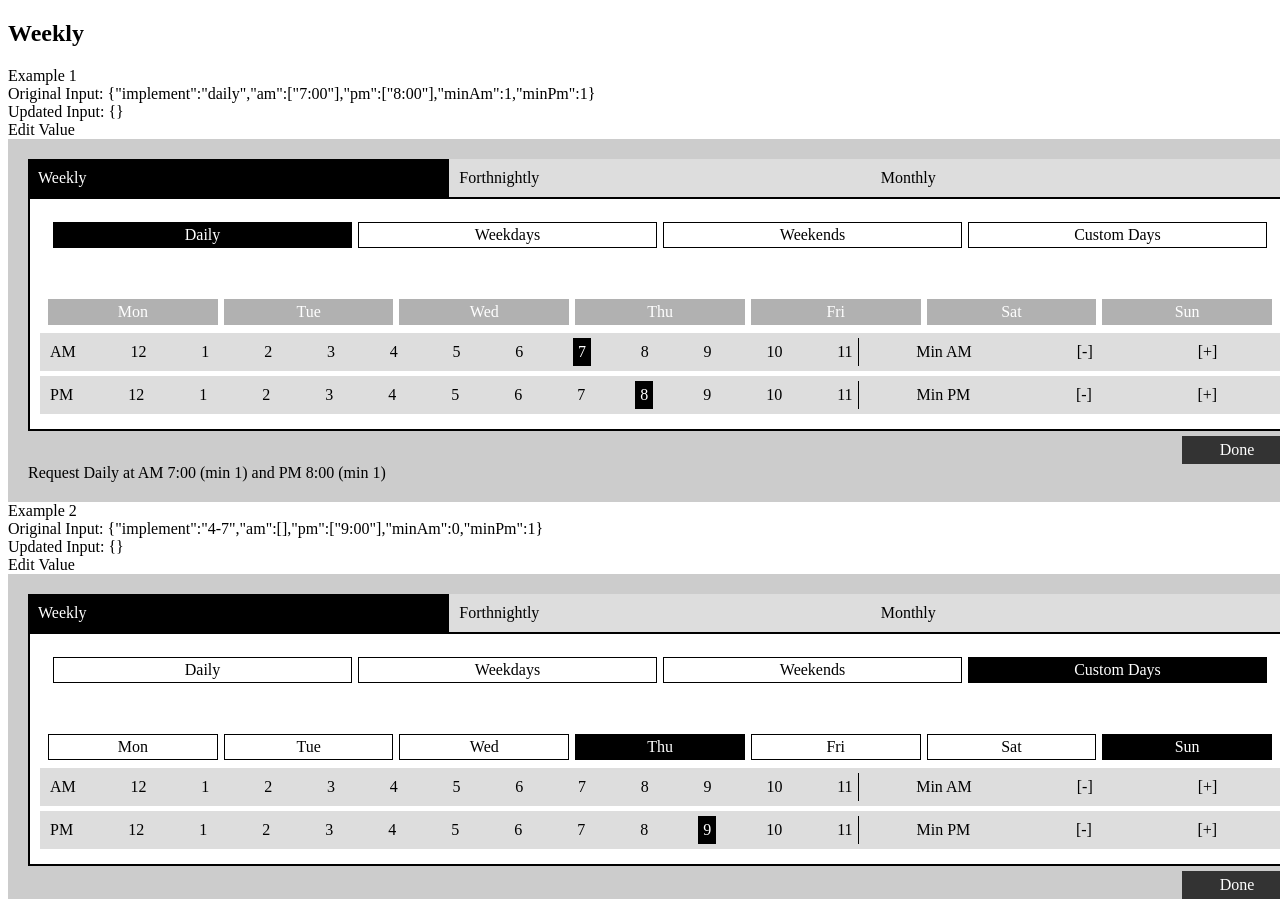
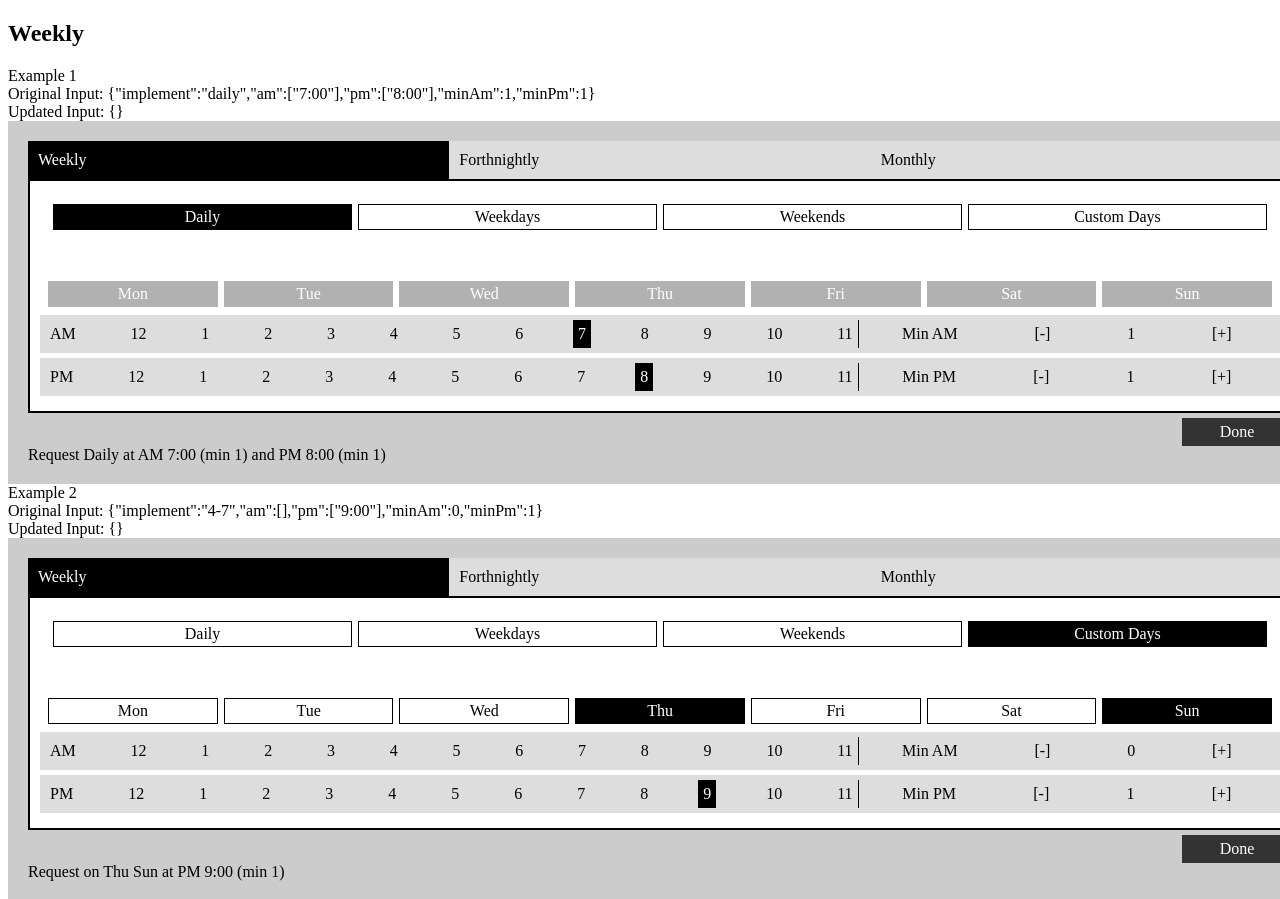
Before and after one commit to Itheum/react-schedule-it, a React app: page / in a window 1280 px wide. Shown: the top 899 px of the page. Built offline with nearby package versions, Linux system fonts and the light colour scheme; the HTML template or start-up script is replaced by a standard one.

Commit message:
monthly done

```diff
--- a/src/examples/Example.js
+++ b/src/examples/Example.js
@@ -167,7 +167,6 @@ export default class Example extends Component {
             <div>Original Input: {JSON.stringify(this.state.valueW1)}</div>
             <div>Updated Input: {JSON.stringify(this.state.valueW1Updated)}</div>
             <div className="widget-holder">
-                Edit Value
               <ScheduleIt
                 value={this.state.valueW1}
                 onValueUpdated={(val) => (this.onValueUpdated(val, 'valueW1Updated'))} />
@@ -179,7 +178,6 @@ export default class Example extends Component {
             <div>Original Input: {JSON.stringify(this.state.valueW2)}</div>
             <div>Updated Input: {JSON.stringify(this.state.valueW2Updated)}</div>
             <div className="widget-holder">
-                Edit Value
               <ScheduleIt
                 value={this.state.valueW2}
                 onValueUpdated={(val) => (this.onValueUpdated(val, 'valueW2Updated'))} />
@@ -191,7 +189,6 @@ export default class Example extends Component {
             <div>Original Input: {JSON.stringify(this.state.valueW3)}</div>
             <div>Updated Input: {JSON.stringify(this.state.valueW3Updated)}</div>
             <div className="widget-holder">
-                Edit Value
               <ScheduleIt
                 value={this.state.valueW3}
                 onValueUpdated={(val) => (this.onValueUpdated(val, 'valueW3Updated'))} />
@@ -203,7 +200,6 @@ export default class Example extends Component {
             <div>Original Input: {JSON.stringify(this.state.valueW4)}</div>
             <div>Updated Input: {JSON.stringify(this.state.valueW4Updated)}</div>
             <div className="widget-holder">
-                Edit Value
               <ScheduleIt
                 value={this.state.valueW4}
                 onValueUpdated={(val) => (this.onValueUpdated(val, 'valueW4Updated'))} />
@@ -215,7 +211,6 @@ export default class Example extends Component {
             <div>Original Input: {JSON.stringify(this.state.valueW5)}</div>
             <div>Updated Input: {JSON.stringify(this.state.valueW5Updated)}</div>
             <div className="widget-holder">
-                Edit Value
               <ScheduleIt
                 value={this.state.valueW5}
                 onValueUpdated={(val) => (this.onValueUpdated(val, 'valueW5Updated'))} />
@@ -227,7 +222,6 @@ export default class Example extends Component {
             <div>Original Input: {JSON.stringify(this.state.valueW6)}</div>
             <div>Updated Input: {JSON.stringify(this.state.valueW6Updated)}</div>
             <div className="widget-holder">
-                Edit Value
               <ScheduleIt
                 value={this.state.valueW6}
                 onValueUpdated={(val) => (this.onValueUpdated(val, 'valueW6Updated'))} />
@@ -243,7 +237,6 @@ export default class Example extends Component {
             <div>Original Input: {JSON.stringify(this.state.valueF1)}</div>
             <div>Updated Input: {JSON.stringify(this.state.valueF1Updated)}</div>
             <div className="widget-holder">
-                Edit Value
               <ScheduleIt
                 value={this.state.valueF1}
                 onValueUpdated={(val) => (this.onValueUpdated(val, 'valueF1Updated'))} />
@@ -255,7 +248,6 @@ export default class Example extends Component {
             <div>Original Input: {JSON.stringify(this.state.valueF2)}</div>
             <div>Updated Input: {JSON.stringify(this.state.valueF2Updated)}</div>
             <div className="widget-holder">
-                Edit Value
               <ScheduleIt
                 value={this.state.valueF2}
                 onValueUpdated={(val) => (this.onValueUpdated(val, 'valueF2Updated'))} />
@@ -267,7 +259,6 @@ export default class Example extends Component {
             <div>Original Input: {JSON.stringify(this.state.valueF3)}</div>
             <div>Updated Input: {JSON.stringify(this.state.valueF3Updated)}</div>
             <div className="widget-holder">
-                Edit Value
               <ScheduleIt
                 value={this.state.valueF3}
                 supportedOptions={['weekly', 'forthnightly']}
@@ -286,7 +277,6 @@ export default class Example extends Component {
             <div>Original Input: {JSON.stringify(this.state.valueM1)}</div>
             <div>Updated Input: {JSON.stringify(this.state.valueM1Updated)}</div>
             <div className="widget-holder">
-                Edit Value
               <ScheduleIt
                 value={this.state.valueM1}
                 onValueUpdated={(val) => (this.onValueUpdated(val, 'valueM1Updated'))} />
@@ -298,7 +288,6 @@ export default class Example extends Component {
             <div>Original Input: {JSON.stringify(this.state.valueM2)}</div>
             <div>Updated Input: {JSON.stringify(this.state.valueM2Updated)}</div>
             <div className="widget-holder">
-                Edit Value
               <ScheduleIt
                 value={this.state.valueM2}
                 onValueUpdated={(val) => (this.onValueUpdated(val, 'valueM2Updated'))} />
@@ -310,7 +299,6 @@ export default class Example extends Component {
             <div>Original Input: {JSON.stringify(this.state.valueM3)}</div>
             <div>Updated Input: {JSON.stringify(this.state.valueM3Updated)}</div>
             <div className="widget-holder">
-                Edit Value
               <ScheduleIt
                 value={this.state.valueM3}
                 onValueUpdated={(val) => (this.onValueUpdated(val, 'valueM3Updated'))} />
@@ -322,7 +310,6 @@ export default class Example extends Component {
             <div>Original Input: {JSON.stringify(this.state.valueM4)}</div>
             <div>Updated Input: {JSON.stringify(this.state.valueM4Updated)}</div>
             <div className="widget-holder">
-                Edit Value
               <ScheduleIt
                 value={this.state.valueM4}
                 onValueUpdated={(val) => (this.onValueUpdated(val, 'valueM4Updated'))} />
@@ -334,7 +321,6 @@ export default class Example extends Component {
             <div>Original Input: {JSON.stringify(this.state.valueM5)}</div>
             <div>Updated Input: {JSON.stringify(this.state.valueM5Updated)}</div>
             <div className="widget-holder">
-                Edit Value
               <ScheduleIt
                 value={this.state.valueM5}
                 onValueUpdated={(val) => (this.onValueUpdated(val, 'valueM5Updated'))} />
--- a/src/main.js
+++ b/src/main.js
@@ -36,6 +36,7 @@ export default class ScheduleIt extends Component {
     this.updateMin = this.updateMin.bind(this);
     this.onDone = this.onDone.bind(this);
     this.coreAsFriendlyText = this.coreAsFriendlyText.bind(this);
+    this.renderMinCount = this.renderMinCount.bind(this);
   }
 
   componentDidMount() {
@@ -43,7 +44,7 @@ export default class ScheduleIt extends Component {
     const originalCoreValue = {...value};
     const originalWorkingValue = {...this.state.working};
 
-    //for  weekly via will be undefined
+    //for weekly 'via' will be undefined
     if (!originalCoreValue.via) {
       originalWorkingValue.via = 'weekly';
     } else {
@@ -70,12 +71,34 @@ export default class ScheduleIt extends Component {
         originalWorkingValue.disableDailyDays = true;
         break;
 
+      case 'first': // monthly
+        originalWorkingValue.dailyTabGroups = 'monthlyFirstDay';
+        originalWorkingValue.disableDailyDays = true;
+        break;
+
+      case 'last': // monthly
+        originalWorkingValue.dailyTabGroups = 'monthlyLastDay';
+        originalWorkingValue.disableDailyDays = true;
+        break;
+
       default:
         originalWorkingValue.dailyTabGroups = 'custom';
         originalWorkingValue.dailyDays = originalCoreValue.implement.split('-');
         originalWorkingValue.disableDailyDays = false;
         break;
     }
+
+    // S: other monthly implement rules
+    if (originalCoreValue.implement.indexOf('first:') > -1) {
+      originalWorkingValue.dailyTabGroups = 'monthlyLastDaySpecificFirstDays';
+      originalWorkingValue.dailyDays = originalCoreValue.implement.split(':')[1].split('-');
+    }
+
+    if (originalCoreValue.implement.indexOf('last:') > -1) {
+      originalWorkingValue.dailyTabGroups = 'monthlyLastDaySpecificLastDays';
+      originalWorkingValue.dailyDays = originalCoreValue.implement.split(':')[1].split('-');
+    }
+    // E: other monthly implement rules
 
     // track the hours always
     originalWorkingValue.dailyHoursAM = originalCoreValue.am;
@@ -89,6 +112,14 @@ export default class ScheduleIt extends Component {
       core: originalCoreValue,
       working: originalWorkingValue
     });
+  }
+
+  renderMinCount(val) {
+    if (!val) {
+      return <div>0</div>;
+    } else {
+      return <div>{val}</div>
+    }
   }
 
   renderTabContent() {
@@ -142,7 +173,7 @@ export default class ScheduleIt extends Component {
         <div className="am-min">
           <div>Min AM</div>
           <div className="am-down" onClick={() => (this.updateMin(0, 'am'))}>[-]</div>
-          {/* <div><span><div>{this.state.working.minAMCount > 0 && this.state.working.minAMCount.toString() || '0'}</div></span></div> */}
+          <div>{this.renderMinCount(this.state.working.minAMCount)}</div>
           <div className="am-up" onClick={() => (this.updateMin(1, 'am'))}>[+]</div>
         </div>
       </div>
@@ -166,7 +197,7 @@ export default class ScheduleIt extends Component {
         <div className="pm-min">
           <div>Min PM</div>
           <div className="pm-down" onClick={() => (this.updateMin(0, 'pm'))}>[-]</div>
-          {/* <div><span><div>{this.state.working.minPMCount > 0 && this.state.working.minPMCount.toString() || '0'}</div></span></div> */}
+          <div>{this.renderMinCount(this.state.working.minPMCount)}</div>
           <div className="pm-up" onClick={() => (this.updateMin(1, 'pm'))}>[+]</div>
         </div>
       </div>
@@ -215,29 +246,29 @@ export default class ScheduleIt extends Component {
 
       case 'custom':
         dailyTabGroupsNew = 'custom';
-        dailyDaysNew = [];
+        dailyDaysNew = ['1']; // start with 1 item ie mon
         disableDailyDaysNew = false;
         break;
 
-      case 'monthlyFirstDay':
+      case 'monthlyFirstDay': // monthly
         dailyTabGroupsNew = 'monthlyFirstDay';
         dailyDaysNew = [];
-        disableDailyDaysNew = false;
+        disableDailyDaysNew = true;
         break;
 
-      case 'monthlyLastDay':
+      case 'monthlyLastDay': // monthly
         dailyTabGroupsNew = 'monthlyLastDay';
         dailyDaysNew = [];
-        disableDailyDaysNew = false;
+        disableDailyDaysNew = true;
         break;
 
-      case 'monthlyLastDaySpecificFirstDays':
+      case 'monthlyLastDaySpecificFirstDays': // monthly
         dailyTabGroupsNew = 'monthlyLastDaySpecificFirstDays';
         dailyDaysNew = [];
         disableDailyDaysNew = false;
         break;
 
-      case 'monthlyLastDaySpecificLastDays':
+      case 'monthlyLastDaySpecificLastDays': // monthly
         dailyTabGroupsNew = 'monthlyLastDaySpecificLastDays';
         dailyDaysNew = [];
         disableDailyDaysNew = false;
@@ -260,7 +291,10 @@ export default class ScheduleIt extends Component {
     if (dailyDaysNew.indexOf(day) === -1) {
       dailyDaysNew.push(day);
     } else {
-      dailyDaysNew.splice(dailyDaysNew.indexOf(day), 1);
+      // dont allow to completly empty the array
+      if (dailyDaysNew.length > 1) {
+        dailyDaysNew.splice(dailyDaysNew.indexOf(day), 1);
+      }
     }
 
     dailyDaysNew.sort();
@@ -352,6 +386,17 @@ export default class ScheduleIt extends Component {
       toStringFormat = 'daily';
     }
 
+    // monthly ;
+    if (this.state.working.dailyTabGroups === 'monthlyLastDaySpecificFirstDays') {
+      toStringFormat = 'first:' + toStringFormat;
+    } else if (this.state.working.dailyTabGroups === 'monthlyLastDaySpecificLastDays') {
+      toStringFormat = 'last:' + toStringFormat;
+    } else if (this.state.working.dailyTabGroups === 'monthlyFirstDay') {
+      toStringFormat = 'first';
+    } else if (this.state.working.dailyTabGroups === 'monthlyLastDay') {
+      toStringFormat = 'last';
+    }
+
     // update the core
     const newCore = {...this.state.core};
     newCore.implement = toStringFormat;
@@ -374,7 +419,6 @@ export default class ScheduleIt extends Component {
 
     let str = 'Request ';
 
-    // implement to string
     // via
     if (this.state.core.via === 'forthnightly') {
       str += 'Forthnightly ';
@@ -400,6 +444,22 @@ export default class ScheduleIt extends Component {
         const imlSrt = this.state.core.implement;
 
         str += 'on ';
+
+        // S: monthly
+        if (imlSrt.indexOf('first:daily') > -1) {
+          str += 'the first week';
+        } else if (imlSrt.indexOf('last:daily') > -1) {
+          str += 'the last week ';
+        } else if (imlSrt.indexOf('first:') > -1) {
+          str += 'the first ';
+        } else if (imlSrt.indexOf('last:') > -1) {
+          str += 'the last ';
+        } else if (imlSrt.indexOf('first') > -1) {
+          str += 'the very first day ';
+        } else if (imlSrt.indexOf('last') > -1) {
+          str += 'the very last day ';
+        }
+        // E: monthly
 
         if (imlSrt.indexOf('1') > -1) {
           str += 'Mon ';
```
Lines whose indentation alone changed are shown as unchanged.
